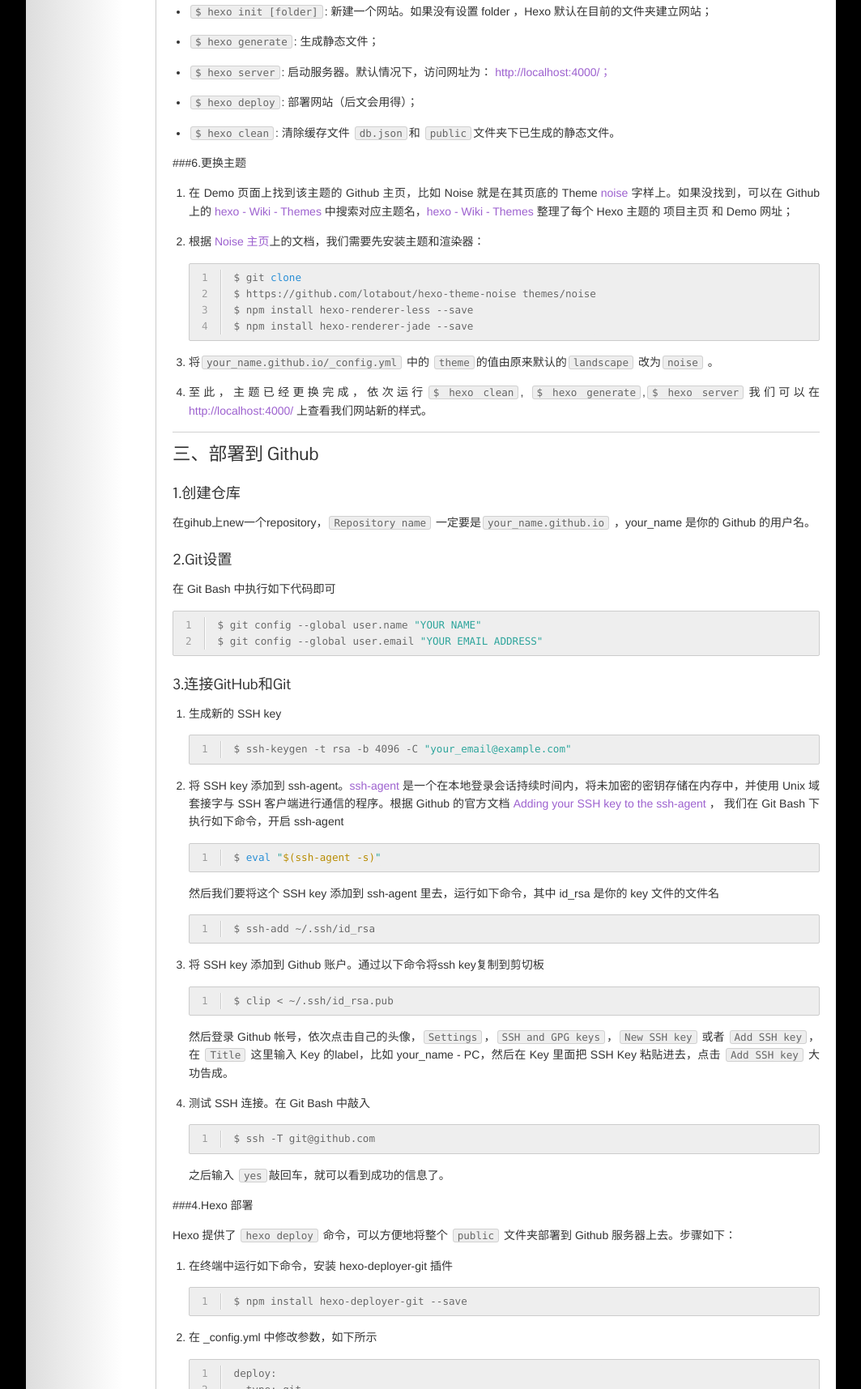
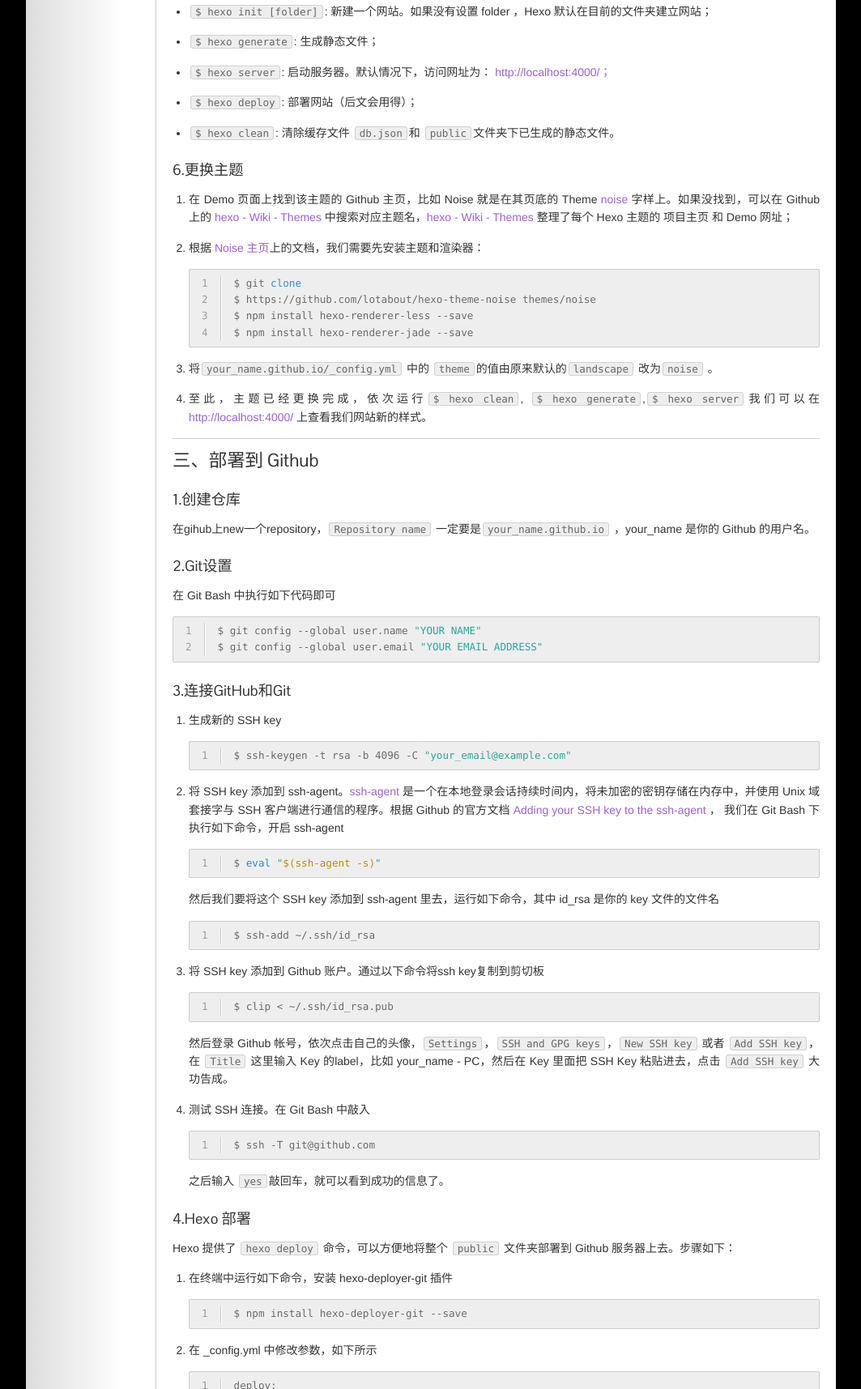
Before and after one commit to wupeixi/wupeixi.github.io, a plain HTML site: page index.html in a window 1280 px wide. Shown: the part 1813-3528 px from the top of the page at 81% size, without its empty margins (108-1171 px from the left). Drawn offline with nearby package versions, Linux system fonts and the light colour scheme.

Commit message:
Site updated: 2018-04-20 18:33:13

```diff
--- a/index.html
+++ b/index.html
@@ -109,8 +109,7 @@
 <li><p><code>$ hexo clean</code>: 清除缓存文件 <code>db.json</code>和 <code>public</code>文件夹下已生成的静态文件。</p>
 </li>
 </ul>
-<p>###6.更换主题</p>
-<ol>
+<h3 id="6-更换主题"><a href="#6-更换主题" class="headerlink" title="6.更换主题"></a>6.更换主题</h3><ol>
 <li><p>在 Demo 页面上找到该主题的 Github 主页，比如 Noise 就是在其页底的 Theme <a href="https://github.com/lotabout/hexo-theme-noise" target="_blank" rel="noopener">noise</a> 字样上。如果没找到，可以在 Github 上的 <a href="https://github.com/hexojs/hexo/wiki/Themes" target="_blank" rel="noopener">hexo - Wiki - Themes</a> 中搜索对应主题名，<a href="https://github.com/hexojs/hexo/wiki/Themes" target="_blank" rel="noopener">hexo - Wiki - Themes</a> 整理了每个 Hexo 主题的 项目主页 和 Demo 网址；</p>
 </li>
 <li><p>根据 <a href="https://github.com/lotabout/hexo-theme-noise" target="_blank" rel="noopener">Noise 主页</a>上的文档，我们需要先安装主题和渲染器：</p>
@@ -142,8 +141,7 @@
 <p>之后输入 <code>yes</code>敲回车，就可以看到成功的信息了。</p>
 </li>
 </ol>
-<p>###4.Hexo 部署</p>
-<p>Hexo 提供了 <code>hexo deploy</code> 命令，可以方便地将整个 <code>public</code> 文件夹部署到 Github 服务器上去。步骤如下：</p>
+<h3 id="4-Hexo-部署"><a href="#4-Hexo-部署" class="headerlink" title="4.Hexo 部署"></a>4.Hexo 部署</h3><p>Hexo 提供了 <code>hexo deploy</code> 命令，可以方便地将整个 <code>public</code> 文件夹部署到 Github 服务器上去。步骤如下：</p>
 <ol>
 <li><p>在终端中运行如下命令，安装 hexo-deployer-git 插件</p>
 <figure class="highlight bash"><table><tr><td class="gutter"><pre><span class="line">1</span><br></pre></td><td class="code"><pre><span class="line">$ npm install hexo-deployer-git --save</span><br></pre></td></tr></table></figure>
```
Also changed, not shown: title/index.html (+2 -4 lines).
